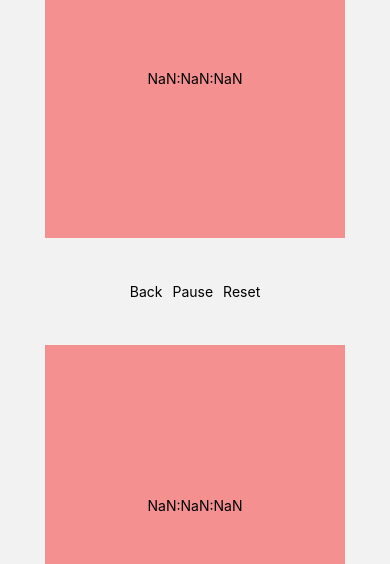
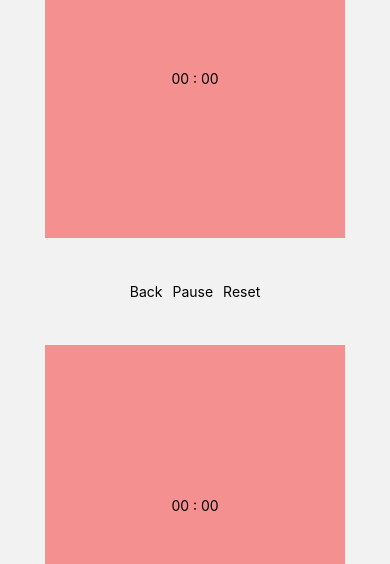
Before and after one commit to korkie9/clockie, a React Native app: screen /DelayClock in a window 390 px wide. Shown: the part 139-703 px from the top of the page. Built offline with nearby package versions, Linux system fonts and the light colour scheme.

Commit message:
updated fischer clock

```diff
--- a/src/Clocks/FischerClock.tsx
+++ b/src/Clocks/FischerClock.tsx
@@ -15,36 +15,48 @@ const FischerClock: React.FC<FischerClockProps> = ({ navigation, route }) => {
   const [player2Time, setPlayer2Time] = useState<number>(route.params.time);
   const [playerTurn, setPlayerTurn] = useState<number>();
   const [intervalId, setIntervalId] = useState<any>();
+  const [refresh, setRefresh] = useState<boolean>(true);
+  const [stopped, setStopped] = useState<boolean>(false);
+  ////////////////////////
   useEffect(() => {
-    if(intervalId) clearInterval(intervalId)
-    if(playerTurn){
-     const intId =  setInterval(deductTime, 1000);
-      setIntervalId(intId)
-    }
-    return () => {
-      if(intervalId) clearInterval(intervalId)
-    }
-  }, [playerTurn]);
+    if (player1Time <= 0 || player2Time <= 0)
+      return () => {
+        if (intervalId) clearInterval(intervalId);
+        console.log("no more time");
+      };
+    const interval: NodeJS.Timer = setInterval(deductTime, 1000);
+    if(stopped === false) setIntervalId(intervalId);
+    return () => clearInterval(interval);
+  }, [playerTurn, refresh, stopped]);
+  /////////////////////
   const handleButtonClick = (buttonNumber: number): void => {
+    if (player1Time <= 0 || player2Time <= 0) return;
+    setStopped(stopped => false)
     const playerWhosTimeMustRun = buttonNumber === 1 ? 2 : 1;
-    setPlayerTurn(turn => playerWhosTimeMustRun);
-    console.log(buttonNumber);
+    if (playerWhosTimeMustRun === 1)
+      setPlayer1Time((time) => time + route.params.increment);
+    if (playerWhosTimeMustRun === 2)
+      setPlayer2Time((time) => time + route.params.increment);
+    setPlayerTurn((turn) => playerWhosTimeMustRun);
     return;
   };
   const handlePause = (): void => {
-    clearInterval(intervalId);
+    setStopped(stopped => true)
     console.log("paused");
   };
   const handleReset = (): void => {
     clearInterval(intervalId);
-    setPlayer1Time(time => route.params.time)
-    setPlayer2Time(time => route.params.time)
+    setPlayerTurn(0);
+    setPlayer1Time((time) => route.params.time);
+    setPlayer2Time((time) => route.params.time);
     console.log("reset");
   };
   const deductTime = (): void => {
-    if (playerTurn === 1) setPlayer1Time(player1Time => player1Time - 1);
-    if (playerTurn === 2) setPlayer2Time(player2Time => player2Time - 1);
-
+    setRefresh((refresh) => !refresh);
+    console.log("time remaining p1:", player1Time, " p2:", player2Time);
+    if (!playerTurn) return;
+    if (playerTurn === 1) setPlayer1Time((player1Time) => player1Time - 1);
+    if (playerTurn === 2) setPlayer2Time((player2Time) => player2Time - 1);
   };
   return (
     <Center>
--- a/src/components/ClockButton.tsx
+++ b/src/components/ClockButton.tsx
@@ -10,27 +10,41 @@ interface ClockButtonProps {
   onClick: (btnNumber: number) => void;
 }
 
-const ClockButton: React.FC<ClockButtonProps> = ({ color, time, buttonNumber, onClick }) => {
-  const [hours, setHours] = useState<number>()
-  const [minutes, setMinutes] = useState<number>()
-  const [seconds, setSeconds] = useState<number>()
+const ClockButton: React.FC<ClockButtonProps> = ({
+  color,
+  time,
+  buttonNumber,
+  onClick,
+}) => {
+  const [hours, setHours] = useState<number>(0);
+  const [minutes, setMinutes] = useState<number>(0);
+  const [seconds, setSeconds] = useState<number>(0);
   useEffect(() => {
-    const hrs = Math.floor((time/60)/60)
-    const min = Math.floor((time-hrs*60*60)/60)
-    const sec = (time-(hrs*60*60))-min*60
-    setHours(hrs)
-    setMinutes(min)
-    setSeconds(sec)
-  }, [time])
+    const hrs = time >= 0 ? Math.floor(time / 60 / 60) : 0;
+    const min = time >= 0 ? Math.floor((time - hrs * 60 * 60) / 60) : 0;
+    const sec = time >= 0 ? time - hrs * 60 * 60 - min * 60 : 0;
+    setHours(hrs);
+    setMinutes(min);
+    setSeconds(sec);
+  }, [time]);
   return (
-      <TouchableWithoutFeedback onPress={()=> onClick(buttonNumber)}>
-    <View
-      style={{ backgroundColor: color, width: 300, height: "80%", padding: 20 }}
-    >
-      <Center>
-        <Text>{hours}:{minutes}:{seconds}</Text>
-      </Center>
-    </View>
+    <TouchableWithoutFeedback onPress={() => onClick(buttonNumber)}>
+      <View
+        style={{
+          backgroundColor: color,
+          width: 300,
+          height: "80%",
+          padding: 20,
+        }}
+      >
+        <Center>
+          <Text>
+            {hours > 0  && `${hours < 10 ? `0${hours}` : hours} : `}
+            {`${minutes < 10 ? `0${minutes}` : minutes} : `}
+            {seconds < 10 ? `0${seconds}` : seconds}
+          </Text>
+        </Center>
+      </View>
     </TouchableWithoutFeedback>
   );
 };
--- a/src/screens/Settings.tsx
+++ b/src/screens/Settings.tsx
@@ -42,7 +42,7 @@ export const Settings: React.FC<SettingsProps> = ({ navigation }) => {
     }
     const fulltime = (hours*60*60) + (minutes*60) + seconds
     const secondarySec = secondarySeconds ? secondarySeconds : 0
-    const secondaryMin = secondarySeconds ? secondarySeconds : 0
+    const secondaryMin = secondaryMinutes ? secondaryMinutes : 0
     const secondaryTime = secondarySec + (secondaryMin*60)
     console.log(fulltime)
     if(timeFormat === "Fischer") navigation.navigate("FischerClock", {time: fulltime, increment: secondaryTime})
```
